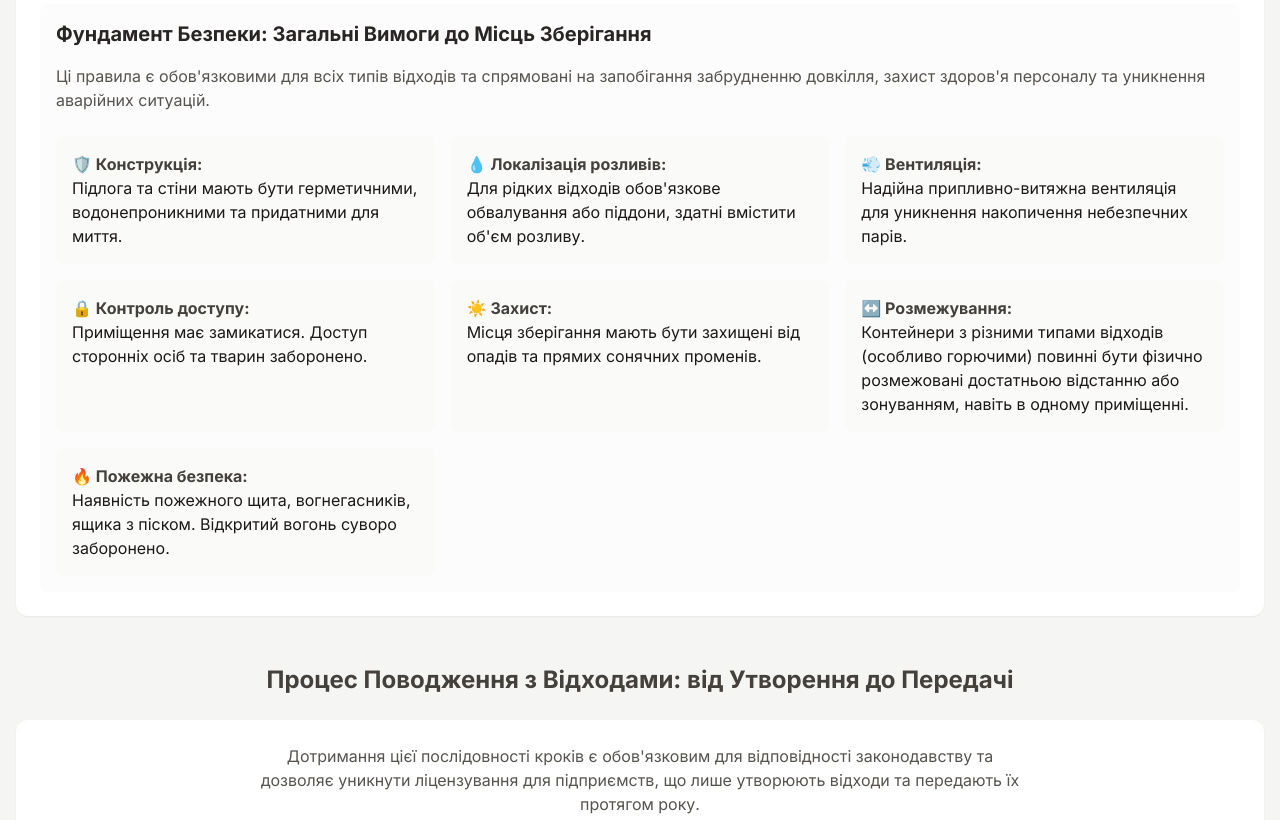
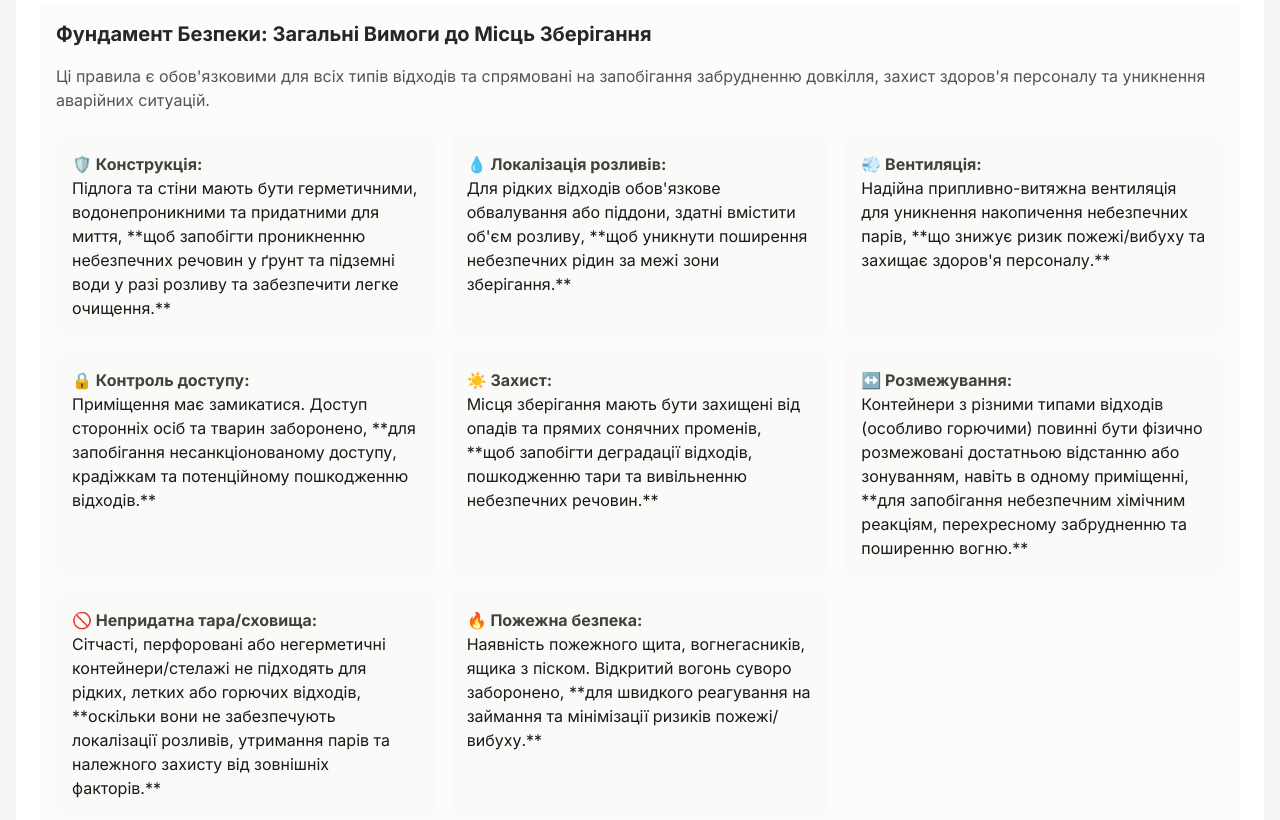
Before and after one commit to dowiz/Interactive-guide-to-Waste-Management, a plain HTML site: page Index.html in a window 1280 px wide. Shown: the part 960-1780 px from the top of the page. Drawn offline with nearby package versions, Linux system fonts and the light colour scheme.

Commit message:
Підправлені вимоги та додані пояснення

```diff
--- a/Index.html
+++ b/Index.html
@@ -177,13 +177,14 @@
                 <h3 class="text-xl font-bold mb-4 text-stone-800">Фундамент Безпеки: Загальні Вимоги до Місць Зберігання</h3>
                 <p class="text-stone-600 mb-6">Ці правила є обов'язковими для всіх типів відходів та спрямовані на запобігання забрудненню довкілля, захист здоров'я персоналу та уникнення аварійних ситуацій.</p>
                 <div class="grid grid-cols-1 md:grid-cols-2 lg:grid-cols-3 gap-4">
-                    <div class="bg-stone-50 rounded-lg p-4"><strong class="block text-stone-700">🛡️ Конструкція:</strong> Підлога та стіни мають бути герметичними, водонепроникними та придатними для миття.</div>
-                    <div class="bg-stone-50 rounded-lg p-4"><strong class="block text-stone-700">💧 Локалізація розливів:</strong> Для рідких відходів обов'язкове обвалування або піддони, здатні вмістити об'єм розливу.</div>
-                    <div class="bg-stone-50 rounded-lg p-4"><strong class="block text-stone-700">💨 Вентиляція:</strong> Надійна припливно-витяжна вентиляція для уникнення накопичення небезпечних парів.</div>
-                    <div class="bg-stone-50 rounded-lg p-4"><strong class="block text-stone-700">🔒 Контроль доступу:</strong> Приміщення має замикатися. Доступ сторонніх осіб та тварин заборонено.</div>
-                    <div class="bg-stone-50 rounded-lg p-4"><strong class="block text-stone-700">☀️ Захист:</strong> Місця зберігання мають бути захищені від опадів та прямих сонячних променів.</div>
-                    <div class="bg-stone-50 rounded-lg p-4"><strong class="block text-stone-700">↔️ Розмежування:</strong> Контейнери з різними типами відходів (особливо горючими) повинні бути фізично розмежовані достатньою відстанню або зонуванням, навіть в одному приміщенні.</div>
-                    <div class="bg-stone-50 rounded-lg p-4"><strong class="block text-stone-700">🔥 Пожежна безпека:</strong> Наявність пожежного щита, вогнегасників, ящика з піском. Відкритий вогонь суворо заборонено.</div>
+                    <div class="bg-stone-50 rounded-lg p-4"><strong class="block text-stone-700">🛡️ Конструкція:</strong> Підлога та стіни мають бути герметичними, водонепроникними та придатними для миття, **щоб запобігти проникненню небезпечних речовин у ґрунт та підземні води у разі розливу та забезпечити легке очищення.**</div>
+                    <div class="bg-stone-50 rounded-lg p-4"><strong class="block text-stone-700">💧 Локалізація розливів:</strong> Для рідких відходів обов'язкове обвалування або піддони, здатні вмістити об'єм розливу, **щоб уникнути поширення небезпечних рідин за межі зони зберігання.**</div>
+                    <div class="bg-stone-50 rounded-lg p-4"><strong class="block text-stone-700">💨 Вентиляція:</strong> Надійна припливно-витяжна вентиляція для уникнення накопичення небезпечних парів, **що знижує ризик пожежі/вибуху та захищає здоров'я персоналу.**</div>
+                    <div class="bg-stone-50 rounded-lg p-4"><strong class="block text-stone-700">🔒 Контроль доступу:</strong> Приміщення має замикатися. Доступ сторонніх осіб та тварин заборонено, **для запобігання несанкціонованому доступу, крадіжкам та потенційному пошкодженню відходів.**</div>
+                    <div class="bg-stone-50 rounded-lg p-4"><strong class="block text-stone-700">☀️ Захист:</strong> Місця зберігання мають бути захищені від опадів та прямих сонячних променів, **щоб запобігти деградації відходів, пошкодженню тари та вивільненню небезпечних речовин.**</div>
+                    <div class="bg-stone-50 rounded-lg p-4"><strong class="block text-stone-700">↔️ Розмежування:</strong> Контейнери з різними типами відходів (особливо горючими) повинні бути фізично розмежовані достатньою відстанню або зонуванням, навіть в одному приміщенні, **для запобігання небезпечним хімічним реакціям, перехресному забрудненню та поширенню вогню.**</div>
+                    <div class="bg-stone-50 rounded-lg p-4"><strong class="block text-stone-700">🚫 Непридатна тара/сховища:</strong> Сітчасті, перфоровані або негерметичні контейнери/стелажі не підходять для рідких, летких або горючих відходів, **оскільки вони не забезпечують локалізації розливів, утримання парів та належного захисту від зовнішніх факторів.**</div>
+                    <div class="bg-stone-50 rounded-lg p-4"><strong class="block text-stone-700">🔥 Пожежна безпека:</strong> Наявність пожежного щита, вогнегасників, ящика з піском. Відкритий вогонь суворо заборонено, **для швидкого реагування на займання та мінімізації ризиків пожежі/вибуху.**</div>
                 </div>`
                 },
                 'oils': {
@@ -193,9 +194,9 @@
                 <h3 class="text-xl font-bold mb-2 text-stone-800">Відпрацьовані Оливи (6600 л) та Антифризи (1400 л)</h3>
                 <p class="text-sm text-stone-500 mb-4">Клас небезпеки: 2-3</p>
                 <div class="grid grid-cols-1 md:grid-cols-3 gap-4 text-sm">
-                    <div><strong class="block text-stone-700 mb-1">Тара:</strong> Герметичні, непошкоджені металеві або пластикові бочки (35 для олив, 7 для антифризів). Збирати роздільно.</div>
-                    <div><strong class="block text-stone-700 mb-1">Умови:</strong> Захист від сонця та опадів. Штабелювання: вручну - до 2 ярусів, механізовано - до 3-5 ярусів. Проходи між штабелями - не менше 1 м.</div>
-                    <div><strong class="block text-stone-700 mb-1">Підготовка:</strong> Вести первинний облік. Оформлювати акти списання. Передача за актом (форма з Додатка 3 Порядку №1221). Щоквартальна звітність до Держекоінспекції.</div>
+                    <div><strong class="block text-stone-700 mb-1">Тара:</strong> Герметичні, непошкоджені металеві або пластикові бочки (35 для олив, 7 для антифризів). Збирати роздільно, **щоб запобігти витокам, змішуванню несумісних речовин та спростити подальшу переробку.**</div>
+                    <div><strong class="block text-stone-700 mb-1">Умови:</strong> Захист від сонця та опадів. Штабелювання: вручну - до 2 ярусів, механізовано - до 3-5 ярусів. Проходи між штабелями - не менше 1 м, **для забезпечення стабільності штабелів, легкого доступу та безпеки при переміщенні.**</div>
+                    <div><strong class="block text-stone-700 mb-1">Підготовка:</strong> Вести первинний облік. Оформлювати акти списання. Передача за актом (форма з Додатка 3 Порядку №1221). Щоквартальна звітність до Держекоінспекції, **для дотримання законодавства, контролю обсягів відходів та забезпечення прозорості утилізації.**</div>
                 </div>`
                 },
                 'batteries': {
@@ -205,9 +206,9 @@
                 <h3 class="text-xl font-bold mb-2 text-stone-800">Відпрацьовані АКБ (1297 кг)</h3>
                 <p class="text-sm text-stone-500 mb-4">Клас небезпеки: 2</p>
                 <div class="grid grid-cols-1 md:grid-cols-3 gap-4 text-sm">
-                    <div><strong class="block text-stone-700 mb-1">Тара:</strong> Хімічно стійкі контейнери. Пошкоджені АКБ - герметично пакувати в плівку з абсорбентом.</div>
-                    <div><strong class="block text-stone-700 mb-1">Умови:</strong> Сухе, прохолодне (0-15°C), провітрюване приміщення. Зберігати вертикально. Вологість ~50%. Уникати промерзання.</div>
-                    <div><strong class="block text-stone-700 mb-1">Підготовка:</strong> Списання за актом комісії. Підтримувати рівень заряду >70%, підзаряджати кожні 2 місяці для уникнення сульфатації.</div>
+                    <div><strong class="block text-stone-700 mb-1">Тара:</strong> Кожен АКБ має бути в індивідуальній хімічно стійкій, герметичній тарі (наприклад, щільні пластикові ящики, дерев'яні ящики з гніздами, або на піддонах з обв'язкою та плівкою). Пошкоджені АКБ - герметично пакувати в плівку з абсорбентом. Зберігання АКБ без індивідуальної тари, навіть на герметичному стелажі, не допускається, **через ризик витоку електроліту, короткого замикання та для індивідуальної ізоляції кожного акумулятора.**</div>
+                    <div><strong class="block text-stone-700 mb-1">Умови:</strong> Сухе, прохолодне (0-15°C), провітрюване приміщення. Зберігати вертикально (клемами догори, на рівній основі), **щоб запобігти витокам електроліту та забезпечити стабільність внутрішніх компонентів.** Вологість ~50%. Уникати промерзання, **для збереження цілісності корпусу та запобігання корозії клем.**</div>
+                    <div><strong class="block text-stone-700 mb-1">Підготовка:</strong> Списання за актом комісії. Підтримувати рівень заряду >70% та підзаряджати кожні 2 місяці для запобігання сульфатації (утворення кристалів сульфату свинцю), **що дозволяє зберегти АКБ у кращому стані для подальшої утилізації або переробки.**</div>
                 </div>`
                 },
                 'rags': {
@@ -217,9 +218,9 @@
                 <h3 class="text-xl font-bold mb-2 text-stone-800">Ганчір'я просочене (900 кг) та Фільтри (200 кг)</h3>
                 <p class="text-sm text-stone-500 mb-4">Небезпечний відхід через вміст ЛЗР</p>
                 <div class="grid grid-cols-1 md:grid-cols-3 gap-4 text-sm">
-                    <div><strong class="block text-stone-700 mb-1">Тара:</strong> Герметичні металеві бочки або контейнери, що щільно закриваються для запобігання самозайманню.</div>
-                    <div><strong class="block text-stone-700 mb-1">Умови:</strong> Зберігати окремо від інших відходів на забетонованому або асфальтованому майданчику. Потрібна належна вентиляція.</div>
-                    <div><strong class="block text-stone-700 mb-1">Підготовка:</strong> Мінімізувати залишки рідин у фільтрах перед зберіганням. Забезпечити герметичність тари.</div>
+                    <div><strong class="block text-stone-700 mb-1">Тара:</strong> Герметичні металеві бочки або контейнери, що щільно закриваються, **для запобігання випаровуванню легкозаймистих речовин, ризику самозаймання та поширенню токсичних парів.**</div>
+                    <div><strong class="block text-stone-700 mb-1">Умови:</strong> Зберігати окремо від інших відходів, забезпечуючи фізичне розмежування (наприклад, достатня відстань між контейнерами або зонування) на забетонованому або асфальтованому майданчику. Потрібна належна вентиляція, **для мінімізації ризику пожежі, перехресного забруднення та накопичення вибухонебезпечних парів.**</div>
+                    <div><strong class="block text-stone-700 mb-1">Підготовка:</strong> Мінімізувати залишки рідин у фільтрах перед зберіганням. Забезпечити герметичність тари, **для зменшення пожежної небезпеки, обсягу небезпечних випарів та спрощення подальшої утилізації.**</div>
                 </div>`
                 },
                 'tires': {
@@ -229,9 +230,9 @@
                 <h3 class="text-xl font-bold mb-2 text-stone-800">Відпрацьовані Шини</h3>
                 <p class="text-sm text-stone-500 mb-4">Клас небезпеки: 4</p>
                 <div class="grid grid-cols-1 md:grid-cols-3 gap-4 text-sm">
-                    <div><strong class="block text-stone-700 mb-1">Підготовка:</strong> Ретельно очистити та висушити. Зберігати без деформації (не стискати).</div>
-                    <div><strong class="block text-stone-700 mb-1">Умови:</strong> Темне приміщення (0-15°C). Захищати від УФ-променів, вологи та озону (іскрове обладнання).</div>
-                    <div><strong class="block text-stone-700 mb-1">Розміщення:</strong> Без дисків - вертикально, періодично обертаючи. З дисками - підвісити або скласти стопкою (до 4-5 шт.).</div>
+                    <div><strong class="block text-stone-700 mb-1">Підготовка:</strong> Ретельно очистити та висушити, **щоб запобігти деградації гуми, зменшити пожежну небезпеку від залишків палива/мастил та полегшити подальшу переробку.**</div>
+                    <div><strong class="block text-stone-700 mb-1">Умови:</strong> Темне приміщення (0-15°C). Захищати від УФ-променів, вологи та озону (іскрове обладнання), **для збереження фізико-хімічних властивостей гуми та запобігання її передчасному старінню/деградації.**</div>
+                    <div><strong class="block text-stone-700 mb-1">Розміщення:</strong> Зберігати вертикально, **для запобігання деформації шин під власною вагою та збереження їхньої форми.**</div>
                 </div>`
                 }
             };
```
